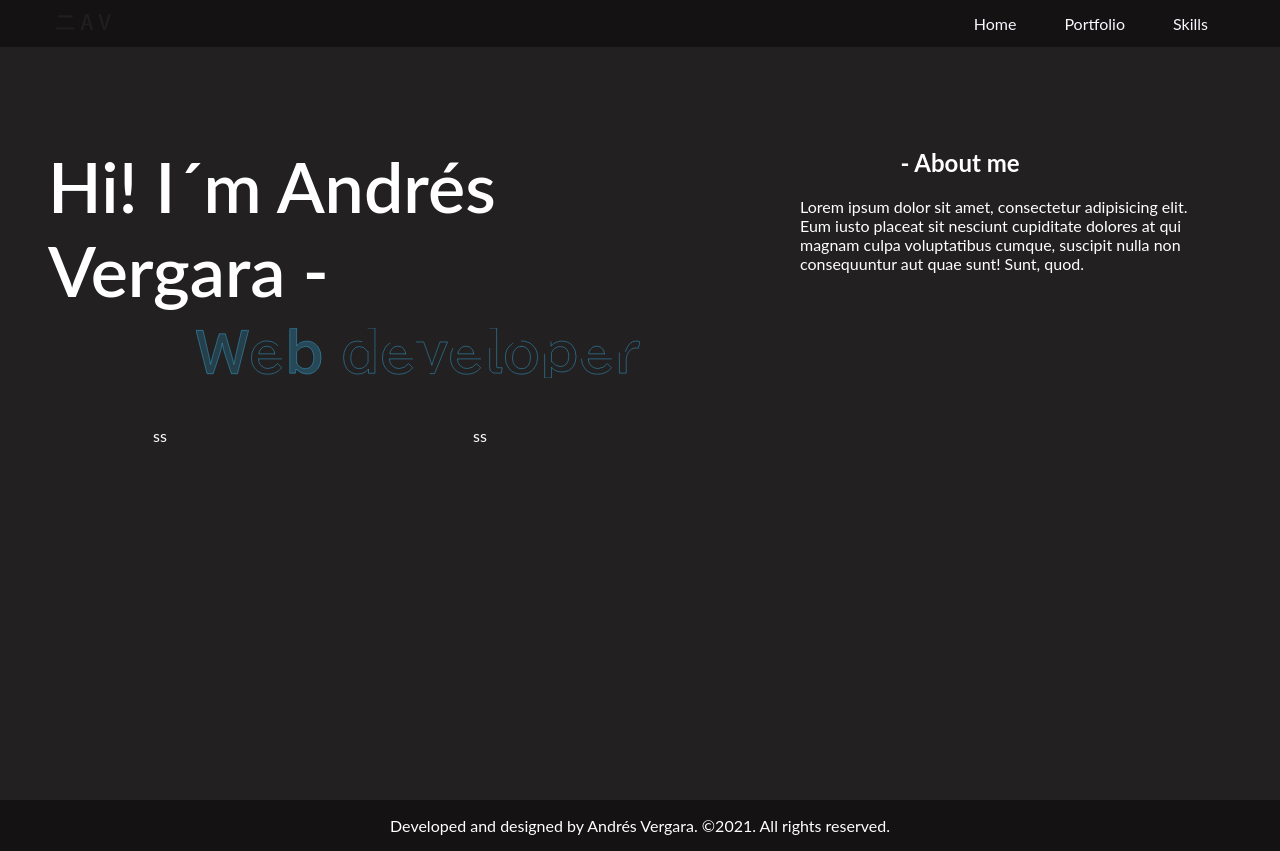
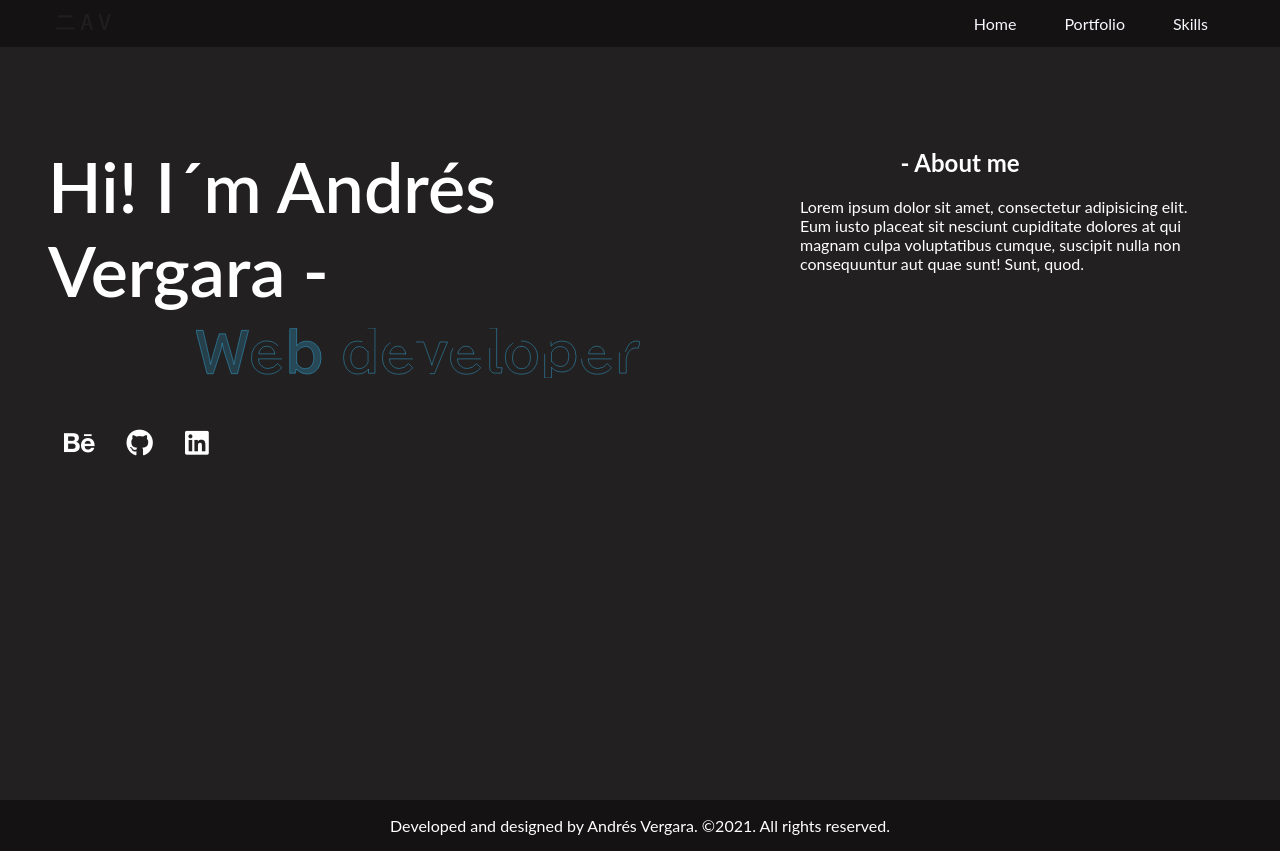
Before and after one commit to Altair343/portfolio, a React (Create React App) app: page / in a window 1280 px wide. Built offline with nearby package versions, Linux system fonts and the light colour scheme.

Commit message:
agregando proyecto nuevo al portafolio

```diff
--- a/src/Assets/js/data.js
+++ b/src/Assets/js/data.js
@@ -10,13 +10,21 @@ const proyects = [
         'id': 2,
         'title': 'CRUD de notas con Laravel',
         'description': 'El proyecto consiste guardar notas, se pueden crear, editar, archivar y eliminar las notas, las notas se pueden filtrar por dos tipos o mostrar todas.',
-        'linkGithub' : 'https://github.com/Altair343/CRUD-Laravel',
+        'linkGithub': 'https://github.com/Altair343/CRUD-Laravel',
         'imgLinkMin': 'https://res.cloudinary.com/denebv283c/image/upload/v1612547834/imgPortafolio/CRUd-Notes-Laravel/Notes-min_fczfkz.png',
         'imgPro1': 'https://res.cloudinary.com/denebv283c/image/upload/v1612547841/imgPortafolio/CRUd-Notes-Laravel/Notes-img1_aitxwm.png',
         'imgPro2': 'https://res.cloudinary.com/denebv283c/image/upload/v1612547846/imgPortafolio/CRUd-Notes-Laravel/Notes-img2_geyeq7.png',
         'imgPro3': 'https://res.cloudinary.com/denebv283c/image/upload/v1612547852/imgPortafolio/CRUd-Notes-Laravel/Notes-img3_njgecy.png',
 
-    },
+    }, {
+        'id': 3,
+        'title': 'Sistema web Vazztec',
+        'description': '<a href="https://www.facebook.com/vazztec" target="_blank" style="color: #37b9f1; font-weight: 600;"; rel="noopener noreferrer" className="link-text">Vazztec</a> es una empresa local que ofrece soporte, mantenimiento y reparación de equipos de cómputo y móviles. Se le desarrolló un sistema web, para el control del registro de sus servicios y clientes, fue desarrollado utilizando el Framework de laravel, preprocesador CSS como Sass, librería de axios, con un buen diseño UI y funcional.',
+        'imgLinkMin': 'https://res.cloudinary.com/denebv283c/image/upload/v1618341372/imgPortafolio/Vazztec/vazztec-min_lpe9fo.png',
+        'imgPro1': 'https://res.cloudinary.com/denebv283c/image/upload/v1618340725/imgPortafolio/Vazztec/Vacctec-img1_xpqedg.png',
+        'imgPro2': 'https://res.cloudinary.com/denebv283c/image/upload/v1618340726/imgPortafolio/Vazztec/Vacctec-img2_dzkseo.png',
+        'imgPro3': 'https://res.cloudinary.com/denebv283c/image/upload/v1618340727/imgPortafolio/Vazztec/Vacctec-img3_sgqkbj.png',
+    }
 ];
 export default proyects;
 
--- a/src/Assets/scss/components/_text.scss
+++ b/src/Assets/scss/components/_text.scss
@@ -64,15 +64,6 @@
         &-link{
             text-decoration: none;
             outline: none;
-
-
-            &.behance{
-                color: #2172EB;
-            }
-
-            &.github{
-                color: #fff;
-            }
         }
 
         @include fromMax(s){
@@ -81,3 +72,15 @@
 
     }
 }
+
+.behance{
+    color: #fff;
+    &:hover{
+        color: #2172EB;
+    }
+
+}
+
+.github{
+    color: #fff;
+}
--- a/src/Assets/scss/data/_styles.scss
+++ b/src/Assets/scss/data/_styles.scss
@@ -148,5 +148,19 @@
 .icons-socials{
     margin-top: 2rem;
     display: flex;
-    justify-content: space-around;
+    flex-direction: row;
+    padding-left: 2rem;
+
+    @include fromMax(l) {
+        padding:0;
+    }
 }
+
+.icons-social{
+    padding: 0 2rem;
+    font-size: 1.7rem;
+
+    &:nth-child(2), &:nth-child(3){
+        padding-left: 0;
+    }
+}
--- a/src/Components/Atomic/About.jsx
+++ b/src/Components/Atomic/About.jsx
@@ -3,10 +3,10 @@ import React from 'react'
 const About = () => {
     return (
         <>
-            <div className className="section1__about-title">
+            <div className="section1__about-title">
                 <h2> - About me</h2>
             </div>
-            <div className className="section1__about-body">
+            <div  className="section1__about-body">
                 <p>Lorem ipsum dolor sit amet, consectetur adipisicing elit. Eum iusto placeat sit nesciunt cupiditate dolores
                 at qui magnam culpa voluptatibus cumque, suscipit nulla non consequuntur aut quae sunt! Sunt, quod.</p>
             </div>
--- a/src/Components/Atomic/DetailsDescription.jsx
+++ b/src/Components/Atomic/DetailsDescription.jsx
@@ -25,7 +25,8 @@ const DetailsDescription = (props) => {
     } else {
         return (
             <div className="Content-description">
-                <p className="Content-description__description"> {props.description} </p>
+                <p className="Content-description__description" dangerouslySetInnerHTML={{ __html: props.description }}>
+                 </p>
             </div>
         );
     }
--- a/src/Components/Atomic/IconsMedia.jsx
+++ b/src/Components/Atomic/IconsMedia.jsx
@@ -3,10 +3,10 @@ import React from 'react'
 const IconsMedia = () => {
     return (
         <div className="icons-socials">
-            <span>ss</span>
-            <span>ss</span>
+            <a href="https://www.behance.net/andresvergara0" target="_blank" rel="noopener noreferrer" className="icons-social behance"> <i className="fab fa-behance"> </i></a>
+            <a href="https://github.com/Altair343" target="_blank" rel="noopener noreferrer" className="icons-social behance" ><i className="fab fa-github"></i></a>
+            <a href="www.linkedin.com/in/andrés-vergara-pech-97a5161a1" target="_blank" rel="noopener noreferrer" className="icons-social behance" ><i class="fab fa-linkedin"></i></a>
         </div>
     )
 }
-
 export default IconsMedia
--- a/src/Components/Molecules/Card.jsx
+++ b/src/Components/Molecules/Card.jsx
@@ -5,7 +5,7 @@ import PropTypes from 'prop-types';
 const Card = (props) =>(
     <div className = "contentCard">
         <div className="contentCard__link">
-            <a href={`/Portfolio/${ String(props.id)}`} className ="contentCard__link__item">Detalles</a>
+            <a href={`/Portfolio/${ String(props.id)}`} className ="contentCard__link__item">Details</a>
         </div>
         <div className="contentCard__img">
             <img src={props.imgLikn} alt={props.title}/>
```
Also changed, not shown: src/Components/Atomic/Title.jsx (+12 -12 lines).
